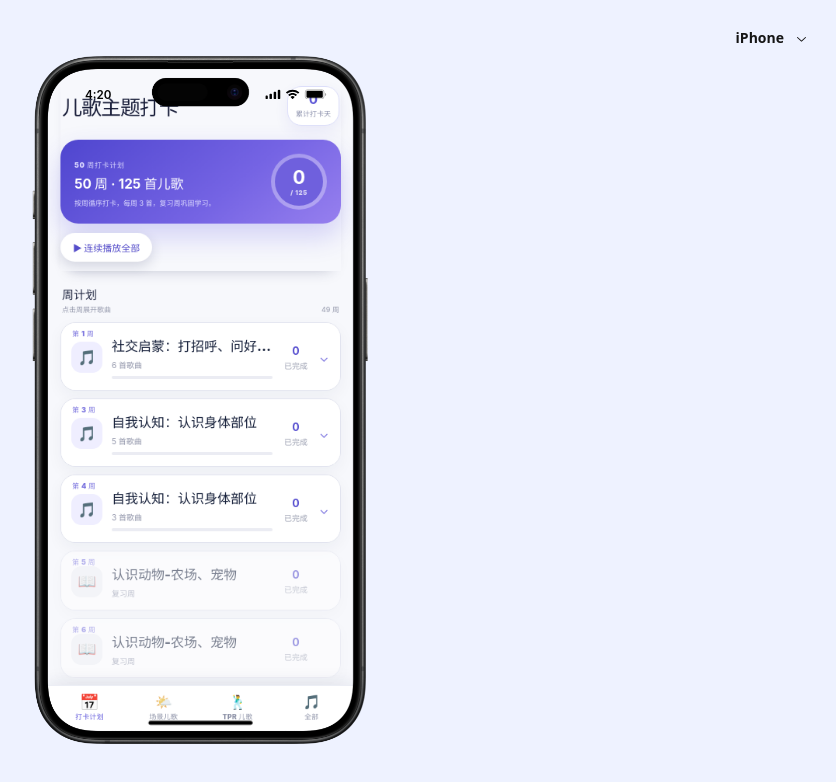
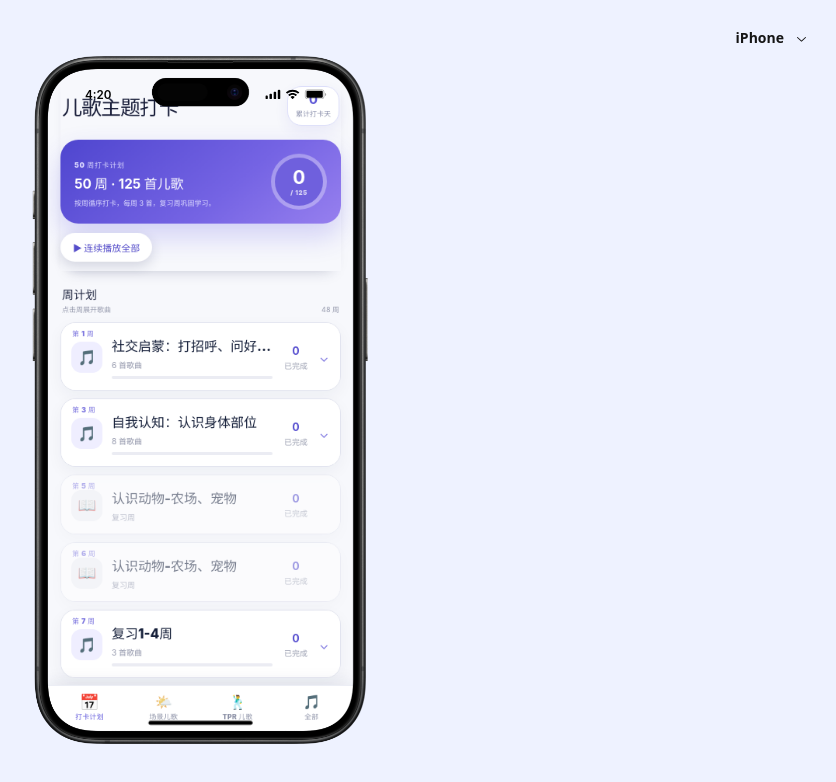
Before and after one commit to jingjie0209/sss-rhyme-checkin, a React (Vite) app: page / in a window 1280 px wide. Shown: the top 782 px of the page, without its empty margins (440-1276 px from the left). Built offline with nearby package versions, Linux system fonts and the light colour scheme.

Commit message:
feat: merge weeks 3-4 into one

```diff
--- a/src/data/planData.ts
+++ b/src/data/planData.ts
@@ -4,8 +4,7 @@ export type PlanWeek = { week: number; theme: string; songs: PlanSong[] };
 // SSS 50 周打卡计划
 export const PLAN_WEEKS: PlanWeek[] = [
   { week: 1, theme: "社交启蒙：打招呼、问好、再见", songs: [{ id: "plan-01-01", no: 1, title: "Good Morning, Mr. Rooster" }, { id: "plan-01-02", no: 2, title: "After A While, Crocodile" }, { id: "plan-01-03", no: 3, title: "Hello Hello! Can You Clap Your Hands" }, { id: "plan-02-01", no: 4, title: "Hello!" }, { id: "plan-02-02", no: 5, title: "Bye Bye Goodbye" }, { id: "plan-02-03", no: 6, title: "I'm A Little Snowman" }] },
-  { week: 3, theme: "自我认知：认识身体部位", songs: [{ id: "plan-03-01a", no: 1, title: "Head Shoulders Knees & Toes (Learn It)" }, { id: "plan-03-01b", no: 2, title: "Head Shoulders Knees & Toes (Sing It)" }, { id: "plan-03-01c", no: 3, title: "Head Shoulders Knees & Toes (Speeding Up)" }, { id: "plan-03-02", no: 4, title: "One Little Finger" }, { id: "plan-03-03", no: 5, title: "The Pinocchio" }] },
-  { week: 4, theme: "自我认知：认识身体部位", songs: [{ id: "plan-04-01", no: 1, title: "How Many Fingers" }, { id: "plan-04-02", no: 2, title: "BINGO" }, { id: "plan-04-03", no: 3, title: "I Have A Pet" }] },
+  { week: 3, theme: "自我认知：认识身体部位", songs: [{ id: "plan-03-01a", no: 1, title: "Head Shoulders Knees & Toes (Learn It)" }, { id: "plan-03-01b", no: 2, title: "Head Shoulders Knees & Toes (Sing It)" }, { id: "plan-03-01c", no: 3, title: "Head Shoulders Knees & Toes (Speeding Up)" }, { id: "plan-03-02", no: 4, title: "One Little Finger" }, { id: "plan-03-03", no: 5, title: "The Pinocchio" }, { id: "plan-04-01", no: 6, title: "How Many Fingers" }, { id: "plan-04-02", no: 7, title: "BINGO" }, { id: "plan-04-03", no: 8, title: "I Have A Pet" }] },
   { week: 5, theme: "认识动物-农场、宠物", songs: [] },
   { week: 6, theme: "认识动物-农场、宠物", songs: [] },
   { week: 7, theme: "复习1-4周", songs: [{ id: "plan-07-01", no: 1, title: "The Animals On The Farm" }, { id: "plan-07-02", no: 2, title: "The Farmer In The Dell" }, { id: "plan-07-03", no: 3, title: "Five Little Ducks" }] },
```
